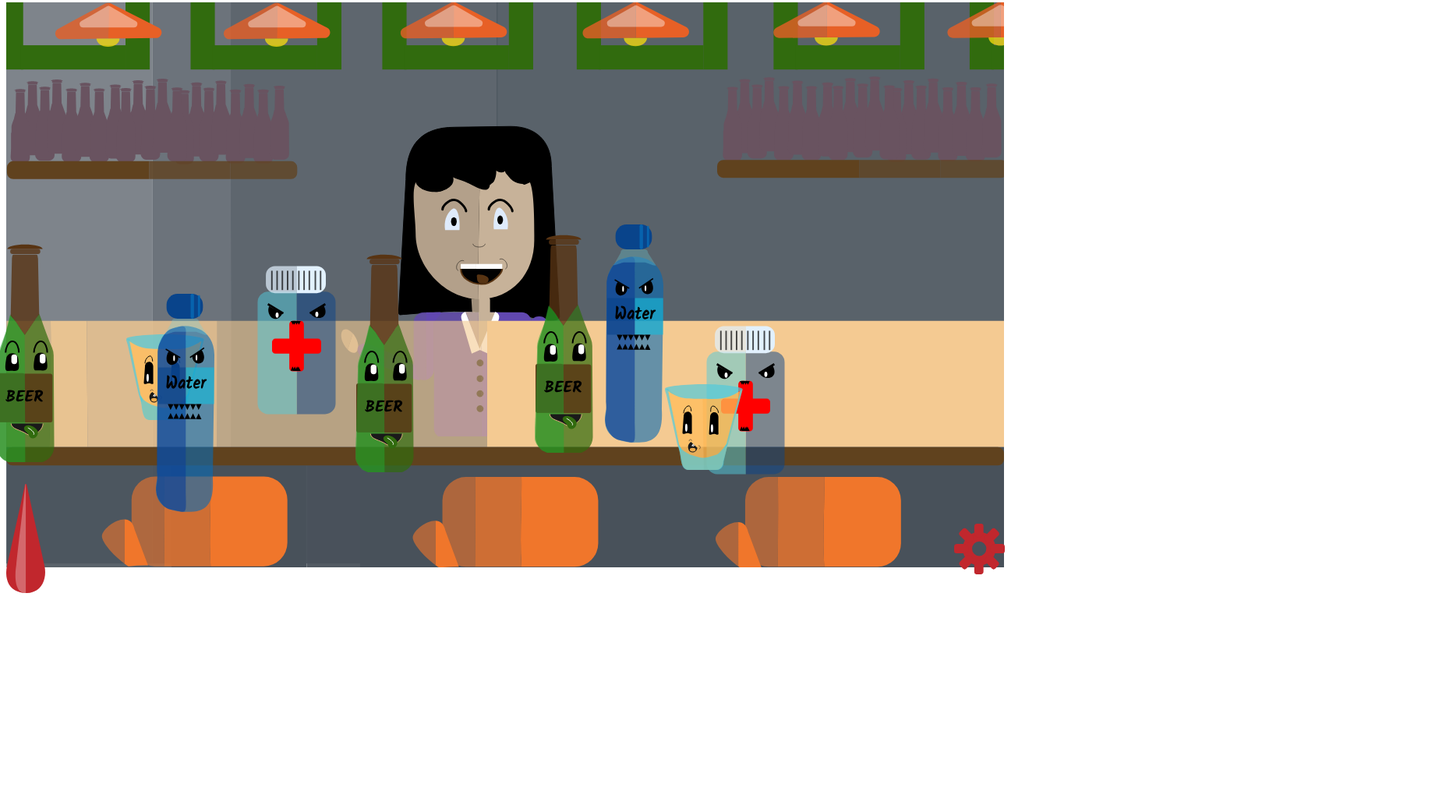
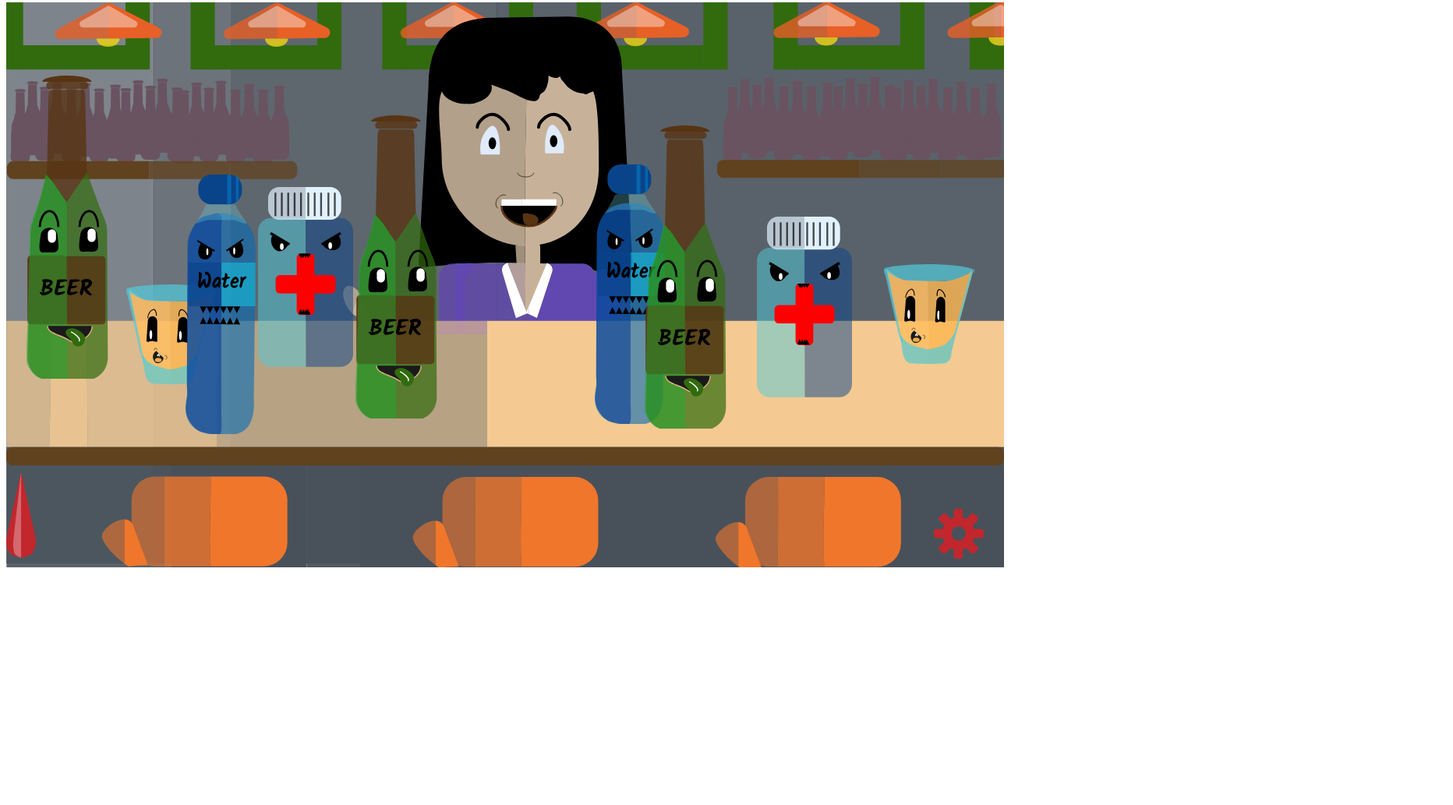
Before and after one commit to jesp62b0/5.0-the-drinking-game, a plain HTML site: page index.html in a window 1280 px wide. Shown: the part 5-1038 px from the top of the page at 78% size, 1864 px wide, since content can reach past the window. After the commit the page ends 800 px from the top, so only its background shows below. Drawn offline with Linux system fonts and the light colour scheme.

Commit message:
objects stays at their position

```diff
--- a/styles.css
+++ b/styles.css
@@ -1,7 +1,7 @@
 #game_background1 {
 
     background-image: url(img/scene_baggrund.svg);
-    background-size: cover;
+    background-size: 100%;
     width: 100vw;
     height: 56.25vw;
     margin: auto;
@@ -13,7 +13,7 @@
 #game_background2 {
 
     background-image: url(img/scene_foregrund.svg);
-    background-size: cover;
+    background-size: 100%;
     width: 100vw;
     height: 56.25vw;
     margin: auto;
@@ -33,11 +33,11 @@
 #game_beer {
 
     background-image: url(img/beer.svg);
-    background-repeat: no-repeat;
+    background-size: 100%;
     width: 8.2vw;
-    height: 32vw;
+    height: 30.5vw;
     position: absolute;
-    top: -31vw;
+    top: -45vw;
     left: 35vw;
 
 }
@@ -45,12 +45,12 @@
 #game_beer2 {
 
     background-image: url(img/beer.svg);
-    background-repeat: no-repeat;
+    background-size: 100%;
     width: 8.2vw;
-    height: 32vw;
+    height: 30.5vw;
     position: absolute;
-    top: -33vw;
-    left: 53vw;
+    top: -44vw;
+    left: 64vw;
     z-index: 1;
 
 }
@@ -58,12 +58,12 @@
 #game_beer3 {
 
     background-image: url(img/beer.svg);
-    background-repeat: no-repeat;
+    background-size: 100%;
     width: 8.2vw;
-    height: 32vw;
+    height: 30.5vw;
     position: absolute;
-    top: -32vw;
-    left: -1vw;
+    top: -49vw;
+    left: 2vw;
 
 }
 
@@ -71,11 +71,11 @@
 
 
     background-image: url(img/shot.svg);
-    background-repeat: no-repeat;
+    background-size: 100%;
     width: 9vw;
-    height: 32vw;
+    height: 10vw;
     position: absolute;
-    top: -23vw;
+    top: -28vw;
     left: 12vw;
 }
 
@@ -83,35 +83,35 @@
 
 
     background-image: url(img/shot.svg);
-    background-repeat: no-repeat;
+    background-size: 100%;
     width: 9vw;
-    height: 32vw;
+    height: 10vw;
     position: absolute;
-    top: -18vw;
-    left: 66vw;
+    top: -30vw;
+    left: 88vw;
 }
 
 #water {
 
     background-image: url(img/water.svg);
-    background-repeat: no-repeat;
+    background-size: 100%;
     width: 7vw;
     height: 26vw;
     position: absolute;
-    top: -34vw;
-    left: 60vw;
+    top: -40vw;
+    left: 59vw;
 
 }
 
 #water2 {
 
     background-image: url(img/water.svg);
-    background-repeat: no-repeat;
+    background-size: 100%;
     width: 7vw;
     height: 26vw;
     position: absolute;
-    top: -27vw;
-    left: 15vw;
+    top: -39vw;
+    left: 18vw;
     z-index: 2;
 
 }
@@ -121,23 +121,23 @@
 
 
     background-image: url(img/soberpill.svg);
-    background-repeat: no-repeat;
+    background-size: 100%;
     width: 10vw;
-    height: 32vw;
+    height: 18.5vw;
     position: absolute;
-    top: -24vw;
-    left: 70vw;
+    top: -35vw;
+    left: 75vw;
 }
 
 #sober_pill2 {
 
 
     background-image: url(img/soberpill.svg);
-    background-repeat: no-repeat;
+    background-size: 100%;
     width: 10vw;
-    height: 32vw;
+    height: 18.5vw;
     position: absolute;
-    top: -30vw;
+    top: -38vw;
     left: 25vw;
 }
 
@@ -146,11 +146,11 @@
 
 
     background-image: url(img/bartender.svg);
-    background-repeat: no-repeat;
+    background-size: 100%;
     width: 30vw;
     height: 32vw;
     position: absolute;
-    top: -44vw;
+    top: -55vw;
     left: 33vw;
     z-index: -1
 }
@@ -159,11 +159,11 @@
 
 
     background-image: url(img/energibar_5.svg);
-    background-repeat: no-repeat;
-    width: 30vw;
-    height: 32vw;
+    background-size: 100%;
+    width: 3vw;
+    height: 8.5vw;
     position: absolute;
-    top: -8vw;
+    top: -9vw;
 
 
 }
@@ -171,11 +171,11 @@
 #settings_knap {
 
     background-image: url(img/settings.svg);
-    background-repeat: no-repeat;
+    background-size: 100%;
     position: absolute;
-    width: 50vw;
-    height: 44vw;
-    top: -4vw;
-    left: 95vw;
+    width: 5vw;
+    height: 5vw;
+    top: -5.5vw;
+    left: 93vw;
 
 }
```
Also changed, not shown: index.html (+2 -2 lines).
